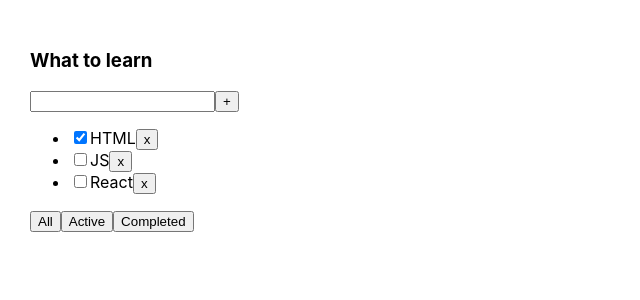
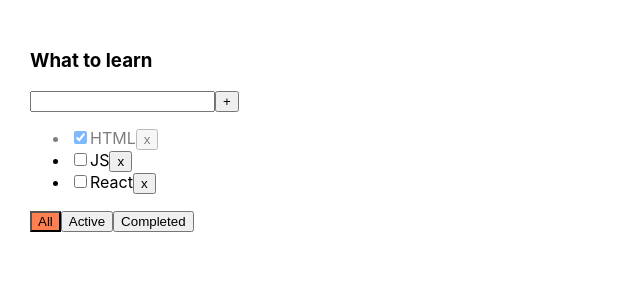
Before and after one commit to zhirkovpetr/TODOLIST, a React (Create React App) app: page / in a window 1280 px wide. Shown: the top 300 px of the page, without its empty margins (0-640 px from the left). Built offline with nearby package versions, Linux system fonts and the light colour scheme; the HTML template or start-up script is replaced by a standard one.

Commit message:
feat: add css style

```diff
--- a/src/App.css
+++ b/src/App.css
@@ -14,3 +14,10 @@
 .error-message {
   color: red;
 }
+
+.active-filter {
+  background-color: coral;
+}
+.is-done {
+  opacity: 0.5;
+}
--- a/src/App.tsx
+++ b/src/App.tsx
@@ -2,7 +2,7 @@ import React, {useState} from 'react';
 import './App.css';
 import {Todolist} from "./Todolist";
 
-export type filterType = 'All' | 'Active' | 'Completed'
+export type FilterType = 'All' | 'Active' | 'Completed'
 
 export const App = () => {
   let [tasks, setTasks] = useState([
@@ -10,7 +10,7 @@ export const App = () => {
     {id: crypto.randomUUID(), title: 'JS', isDone: false},
     {id: crypto.randomUUID(), title: 'React', isDone: false},
   ])
-  let [filter, setFilter] = useState<filterType>('All')
+  let [filter, setFilter] = useState<FilterType>('All')
 
   let resultTasks = tasks
 
@@ -30,7 +30,7 @@ export const App = () => {
     resultTasks = tasks.filter((t) => t.isDone)
   }
 
-  const changeFilter = (value: filterType) => {
+  const changeFilter = (value: FilterType) => {
     setFilter(value)
   }
 
@@ -45,6 +45,7 @@ export const App = () => {
       <Todolist
         title={'What to learn'}
         tasks={resultTasks}
+        filter={filter}
         addTask={addTask}
         deleteTask={deleteTask}
         changeStatus={changeStatus}
--- a/src/Todolist.tsx
+++ b/src/Todolist.tsx
@@ -1,6 +1,6 @@
 import React, {ChangeEvent, KeyboardEvent, useState} from 'react';
 import './App.css';
-import {filterType} from "./App";
+import {FilterType} from "./App";
 
 type TaskType = {
   id: string
@@ -12,14 +12,15 @@ type TodolistPropsType = {
   title: string
   tasks: TaskType[]
   deleteTask: (deleteTask: string) => void
-  changeFilter: (value: filterType) => void
+  changeFilter: (value: FilterType) => void
   addTask: (title: string) => void
   changeStatus: (taskId: string, isDone: boolean) => void
+  filter: FilterType
 }
 
 export const Todolist = (props: TodolistPropsType) => {
 
-  const {title, tasks, addTask, deleteTask, changeFilter, changeStatus} = props
+  const {title, tasks, addTask, deleteTask, changeFilter, changeStatus, filter} = props
   const [titleInput, setTitleInput] = useState<string>('')
   const [inputError, setInputError] = useState<boolean>(false)
 
@@ -64,8 +65,8 @@ export const Todolist = (props: TodolistPropsType) => {
       changeStatus(task.id, e.currentTarget.checked)
     }
     return (
-      <div key={task.id}>
-        <li><input type="checkbox" checked={task.isDone} onChange={onChangeStatusHandler}/>
+      <div key={task.id} className={task.isDone ? 'is-done' : ''}>
+        <li ><input type="checkbox" checked={task.isDone} onChange={onChangeStatusHandler}/>
           <span>{task.title}</span>
           <button onClick={deleteTaskHandler}>x</button>
         </li>
@@ -90,9 +91,9 @@ export const Todolist = (props: TodolistPropsType) => {
           {mapped}
         </ul>
         <div>
-          <button onClick={() => onAllFilterHandler()}>All</button>
-          <button onClick={() => onActiveFilterHandler()}>Active</button>
-          <button onClick={() => onCompletedFilterHandler()}>Completed</button>
+          <button className={filter === 'All' ? 'active-filter' : ''} onClick={() => onAllFilterHandler()}>All</button>
+          <button className={filter === 'Active' ? 'active-filter' : ''} onClick={() => onActiveFilterHandler()}>Active</button>
+          <button className={filter === 'Completed' ? 'active-filter' : ''} onClick={() => onCompletedFilterHandler()}>Completed</button>
         </div>
       </div>
     </div>
```
